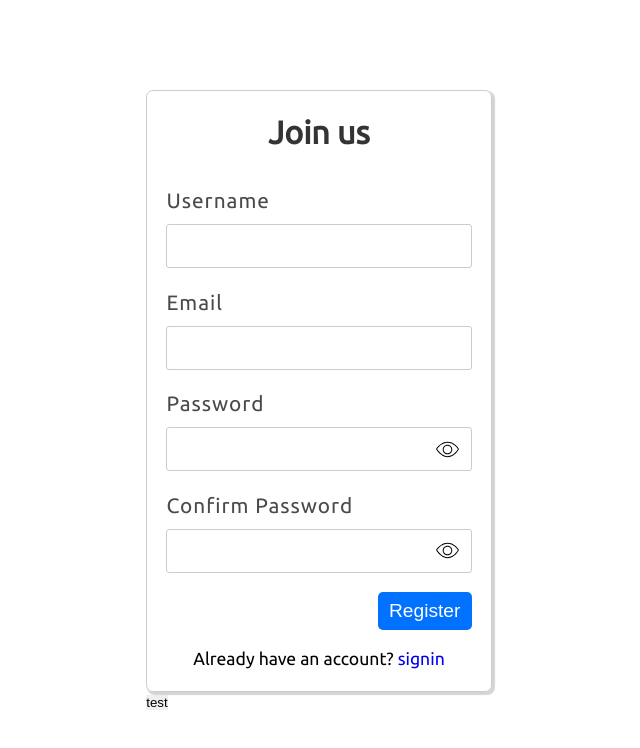
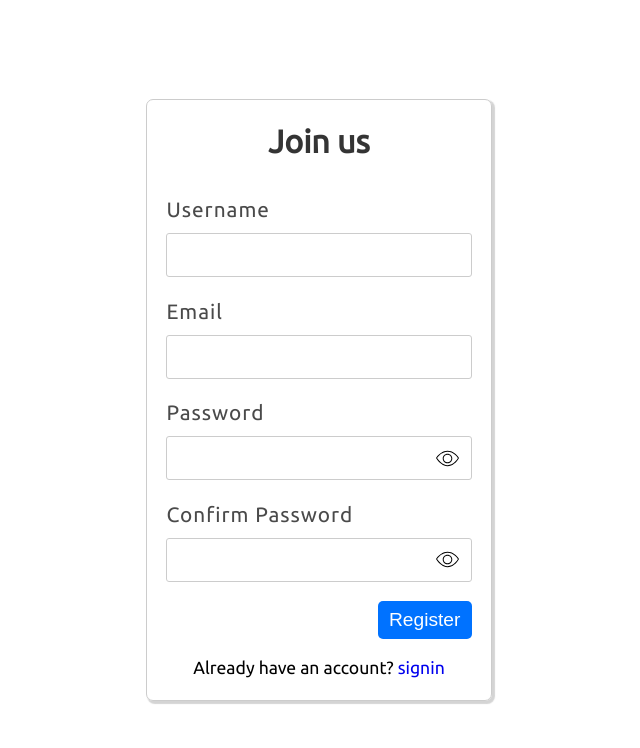
Before and after one commit to shanmukeshwar03/nextjs-auth, a Next.js app: page /register in a window 1280 px wide. Shown: the top 748 px of the page, without its empty margins (321-961 px from the left). Built offline with nearby package versions, Linux system fonts and the light colour scheme.

Commit message:
some improvements

```diff
--- a/fetch/auth.js
+++ b/fetch/auth.js
@@ -1,4 +1,4 @@
-const BASE = 'https://auth.shnm.ml/'
+const BASE = 'https://auth.shanmukeshwar.me/'
 
 export const login = async (payload) => {
   const response = await fetch(BASE + 'login', {
--- a/pages/_app.js
+++ b/pages/_app.js
@@ -2,20 +2,7 @@ import 'styles/globals.css'
 import 'styles/form.css'
 
 const App = ({ Component }) => {
-  return (
-    <>
-      <Component />
-      <button
-        onClick={async () => {
-          const response = await fetch('https://test.shnm.ml')
-          const res = await response.json()
-          console.log(res)
-        }}
-      >
-        test
-      </button>
-    </>
-  )
+  return <Component />
 }
 
 export default App
```
Also changed, not shown: 1 other file (tests, documents, lock files or other folders).
